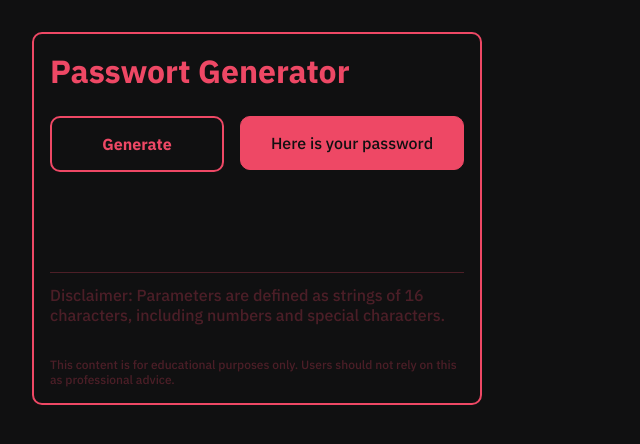
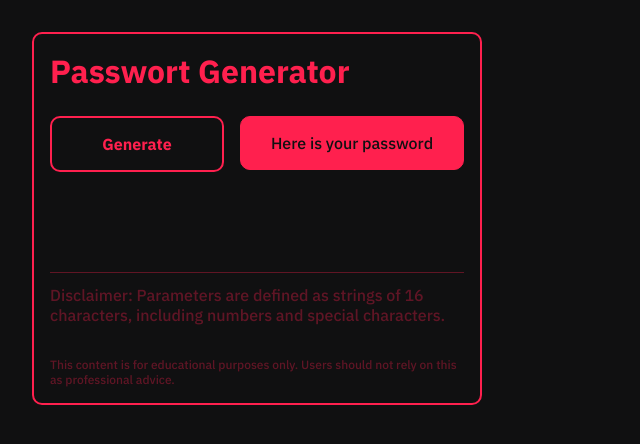
Before and after one commit to ynkroo/WEB_ISA.F24, a browser extension: page Yannick/Chrome_Passwort_Generator/index.html in a window 1280 px wide. Shown: the whole page, without its empty margins (0-640 px from the left). Drawn offline with nearby package versions, Linux system fonts and the light colour scheme.

Commit message:
Farbanpassung analog Mike

```diff
--- a/Yannick/Chrome_Passwort_Generator/style.css
+++ b/Yannick/Chrome_Passwort_Generator/style.css
@@ -15,14 +15,14 @@ body {
   font-weight: 500;
   font-style: normal;
   background-color: #101011;
-  border: 2px solid #ee4865;
+  border: 2px solid #ff204e;
   border-radius: 10px;
 }
 
 h1 {
   font-size: 2rem;
   font-weight: 800;
-  color: #ee4865;
+  color: #ff204e;
 }
 
 h2 {
@@ -32,7 +32,7 @@ h2 {
 
 p {
   font-size: 0.75rem;
-  color: #ee486445;
+  color: #ff204d55;
 }
 
 main {
@@ -55,32 +55,32 @@ button,
 
 button {
   background-color: transparent;
-  border: 2px solid #ee4865;
-  color: #ee4865;
+  border: 2px solid #ff204e;
+  color: #ff204e;
   transition-duration: 0.4s;
 }
 
 button:hover {
-  background-color: #ee4865;
+  background-color: #ff204e;
   color: #101223;
 }
 
 #passwordBox {
-  background-color: #ee4865;
+  background-color: #ff204e;
   border: none;
   font-weight: 800;
   color: #101223;
-  border: 1px solid #ee4865;
+  border: 1px solid #ff204e;
 }
 
 h4 {
   font-size: 1rem;
-  color: #ee486445;
+  color: #ff204d55;
   font-weight: 500;
 }
 
 .disclaimer {
-  border-top: 1px solid #ee486445;
+  border-top: 1px solid #ff204d55;
   margin-top: 100px;
   padding-top: 12px;
 }
```
Also changed, not shown: 1 other file.
